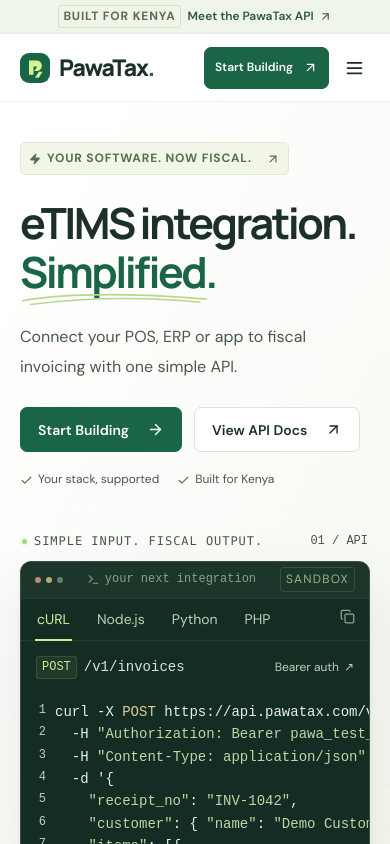
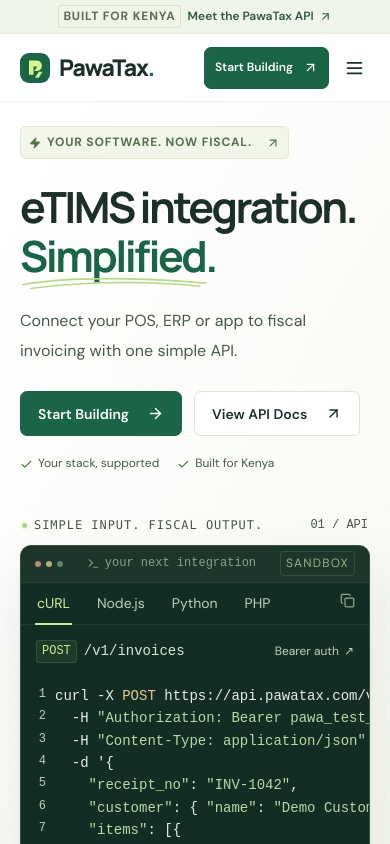
Before and after one commit to SK108045/Etims_FrontEnd, a Next.js app: page / in a window 390 px wide. Shown: the top 844 px of the page. Built offline with nearby package versions, Linux system fonts and the light colour scheme.

Commit message:
Update Site source

```diff
--- a/src/app/globals.css
+++ b/src/app/globals.css
@@ -497,7 +497,7 @@ svg {
   display: grid;
   grid-template-columns: 1.08fr 1fr;
   gap: 44px;
-  padding-block: 66px 76px;
+  padding-block: 36px 76px;
 }
 .hero-copy {
   animation: fade-up 0.7s both;
@@ -2735,7 +2735,7 @@ svg {
     font-size: 72px;
   }
   .hero-inner {
-    padding-block: 88px 90px;
+    padding-block: 48px 90px;
   }
   .hero-visual {
     padding-top: 56px;
@@ -2760,7 +2760,7 @@ svg {
   }
   .hero-inner {
     gap: 30px;
-    padding-block: 58px 65px;
+    padding-block: 32px 65px;
   }
   .hero h1 {
     font-size: 55px;
@@ -2863,7 +2863,7 @@ svg {
   .hero-inner {
     grid-template-columns: 1fr 1fr;
     gap: 22px;
-    padding-top: 48px;
+    padding-top: 28px;
     padding-bottom: 55px;
   }
   .hero h1 {
@@ -3474,7 +3474,7 @@ svg {
     display: flex;
     flex-direction: column;
     gap: 15px;
-    padding-block: 40px 30px;
+    padding-block: 24px 30px;
   }
   .hero-copy {
     max-width: 100%;
```
